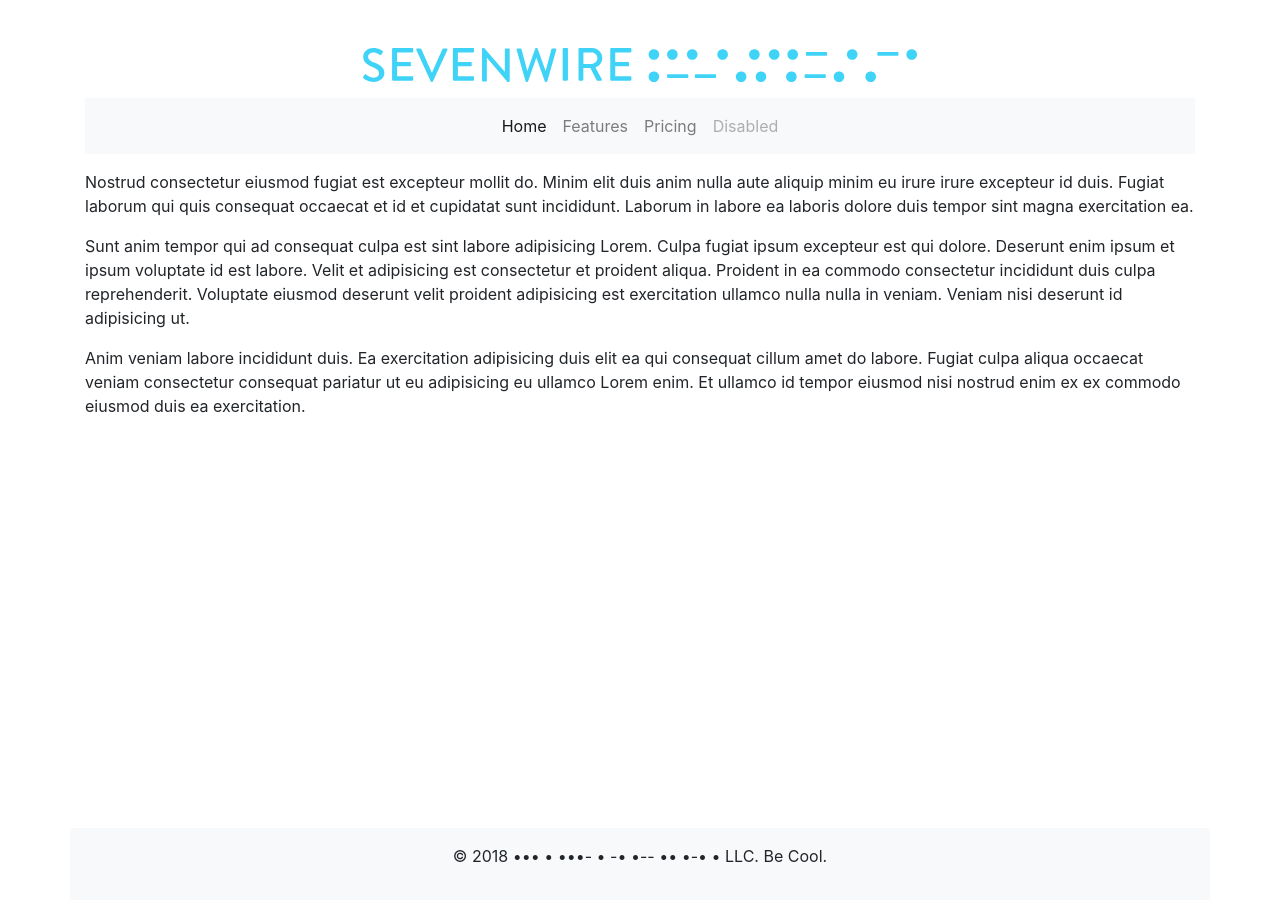
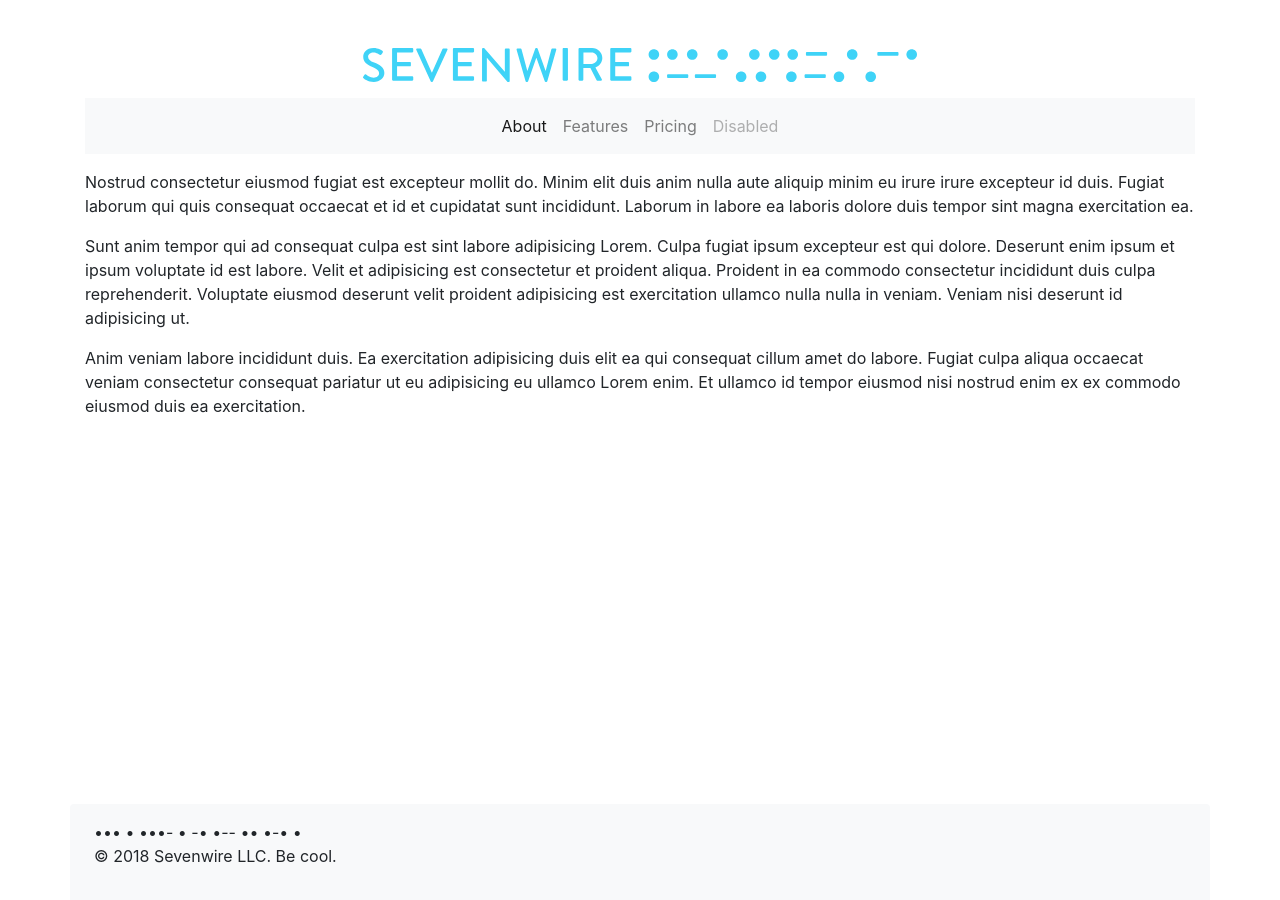
Before and after one commit to sevenwire/sevenwire.com, a Jekyll site: the page built from _posts/2018-06-21-5-ways-business-can-advance-good.md, in a window 1280 px wide. Built offline with Jekyll 4.4.1, drawn with Linux system fonts in a browser that asks for light colours; some web fonts are replaced.

Commit message:
Updates to layouts and projects.

```diff
--- a/_config.yml
+++ b/_config.yml
@@ -8,11 +8,26 @@ collections:
   uploads:
     title: Uploads
     output: true
+  projects:
+    title: Projects
+    output: true
 defaults:
 - scope:
     path: ''
   values:
-    layout: site
+    layout: page
+- scope:
+    path: ''
+    type: pages
+  values:
+    layout: page
+- scope:
+    path: ''
+    type: projects
+  values:
+    teaser:
+    current: false
+    featured: false
 email: b@sevenwire.com
 url: https://sevenwire.com
 github_username: sevenwire
--- /dev/null
+++ b/_layouts/default.html
@@ -0,0 +1,53 @@
+---
+layout: site
+---
+
+<header class="site container text-center mt-5 mb-3">
+  <div class="row">
+    <div class="col">
+      <a href="/">
+        <img src="/assets/images/logo-lg.svg" alt="Sevenwire" class="img-fluid">
+      </a>
+    </div>
+  </div>
+  <div class="row mt-3">
+    <div class="col">
+      <nav class="navbar navbar-light navbar-site bg-light navbar-expand-md">
+        <button class="navbar-toggler border-0 ml-auto" style="outline: 0;" type="button" data-toggle="collapse" data-target="#navbar-site" aria-controls="navbar-site" aria-expanded="false" aria-label="Toggle navigation">
+          <span class="navbar-toggler-icon"></span>
+        </button>
+        <div class="collapse navbar-collapse" id="navbar-site">
+          <ul class="navbar-nav mx-auto">
+            <li class="nav-item active">
+              <a class="nav-link" href="/">About <span class="sr-only">(current)</span></a>
+            </li>
+            <li class="nav-item">
+              <a class="nav-link" href="#">Features</a>
+            </li>
+            <li class="nav-item">
+              <a class="nav-link" href="#">Pricing</a>
+            </li>
+            <li class="nav-item">
+              <a class="nav-link disabled" href="#">Disabled</a>
+            </li>
+          </ul>
+        </div>
+      </nav>
+    </div>
+  </div>
+</header>
+<main class="site">
+  {{ content }}
+</main>
+<footer class="site">
+  <div class="container">
+    <div class="row">
+      <div class="col rounded-top bg-light py-3 px-4">
+        <p>
+          ••• • •••- • -• •-- •• •-• •<br>
+          &copy; 2018 Sevenwire LLC. Be cool.
+        </p>
+      </div>
+    </div>
+  </div>
+</footer>
--- a/_layouts/page.html
+++ b/_layouts/page.html
@@ -1,5 +1,5 @@
 ---
-layout: site
+layout: default
 ---
 
 <section class="container page">
--- a/_layouts/site.html
+++ b/_layouts/site.html
@@ -18,52 +18,7 @@
     <link rel="stylesheet" href="/assets/stylesheets/public.css">
   </head>
   <body>
-    <header class="site container text-center mt-5 mb-3">
-      <div class="row">
-        <div class="col">
-          <a href="/">
-            <img src="/assets/images/logo-lg.svg" alt="Sevenwire" class="img-fluid">
-          </a>
-        </div>
-      </div>
-      <div class="row mt-3">
-        <div class="col">
-          <nav class="navbar navbar-light navbar-site bg-light navbar-expand-md">
-            <button class="navbar-toggler border-0 ml-auto" style="outline: 0;" type="button" data-toggle="collapse" data-target="#navbarNav" aria-controls="navbarNav" aria-expanded="false" aria-label="Toggle navigation">
-              <span class="navbar-toggler-icon"></span>
-            </button>
-            <div class="collapse navbar-collapse" id="navbarNav">
-              <ul class="navbar-nav mx-auto">
-                <li class="nav-item active">
-                  <a class="nav-link" href="#">Home <span class="sr-only">(current)</span></a>
-                </li>
-                <li class="nav-item">
-                  <a class="nav-link" href="#">Features</a>
-                </li>
-                <li class="nav-item">
-                  <a class="nav-link" href="#">Pricing</a>
-                </li>
-                <li class="nav-item">
-                  <a class="nav-link disabled" href="#">Disabled</a>
-                </li>
-              </ul>
-            </div>
-          </nav>
-        </div>
-      </div>
-    </header>
-    <main class="site">
-      {{ content }}
-    </main>
-    <footer class="site">
-      <div class="container">
-        <div class="row">
-          <div class="col text-center rounded-top bg-light py-3">
-            <p>&copy; 2018 ••• • •••- • -• •-- •• •-• • LLC. Be Cool.</p>
-          </div>
-        </div>
-      </div>
-    </footer>
+    {{ content }}
     <script src="https://code.jquery.com/jquery-3.3.1.slim.min.js" integrity="sha384-q8i/X+965DzO0rT7abK41JStQIAqVgRVzpbzo5smXKp4YfRvH+8abtTE1Pi6jizo" crossorigin="anonymous"></script>
     <script src="https://cdnjs.cloudflare.com/ajax/libs/popper.js/1.14.3/umd/popper.min.js" integrity="sha384-ZMP7rVo3mIykV+2+9J3UJ46jBk0WLaUAdn689aCwoqbBJiSnjAK/l8WvCWPIPm49" crossorigin="anonymous"></script>
     <script src="https://stackpath.bootstrapcdn.com/bootstrap/4.1.1/js/bootstrap.min.js" integrity="sha384-smHYKdLADwkXOn1EmN1qk/HfnUcbVRZyYmZ4qpPea6sjB/pTJ0euyQp0Mk8ck+5T" crossorigin="anonymous"></script>
--- /dev/null
+++ b/_projects/revolution-prep.markdown
@@ -0,0 +1,6 @@
+---
+title: Revolution Prep
+teaser: Built a web-based game to help elementary students **learn math**
+featured: true
+position: 3
+---
--- /dev/null
+++ b/_projects/yellow-co.markdown
@@ -0,0 +1,6 @@
+---
+title: Yellow Co
+teaser: Built a web app that inspires women to merge **who they are and what they do**
+featured: true
+position: 4
+---
--- a/_sass/_base.scss
+++ b/_sass/_base.scss
@@ -31,6 +31,8 @@ nav.navbar.navbar-site {
 }
 
 .featured-post {
+  margin: 0 -15px;
+
   a {
     text-decoration: none;
     color: black;
@@ -44,5 +46,5 @@ nav.navbar.navbar-site {
 }
 
 .container.home {
-  padding: 0 4.4rem;
+  padding: 0 3.4rem;
 }
```
Also changed, not shown: 404.html (+7 -18 lines), _layouts/home.html (+35 -39 lines), _projects/go-together.markdown (added, +7 -0 lines), _projects/kdqol-complete.markdown (added, +8 -0 lines), index.markdown (added, +7 -0 lines), _uploads/project-kdqol.jpg (added).
